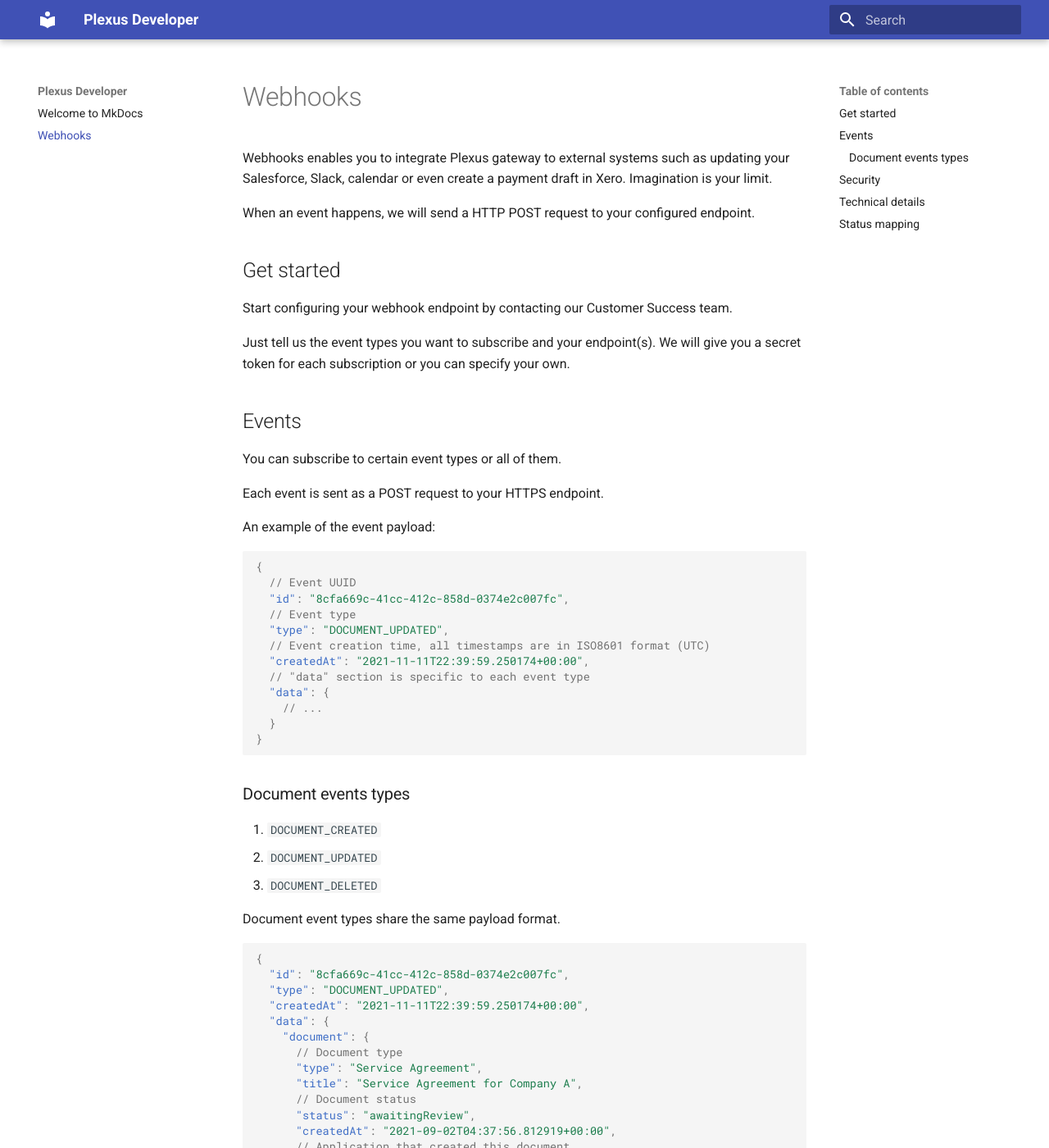
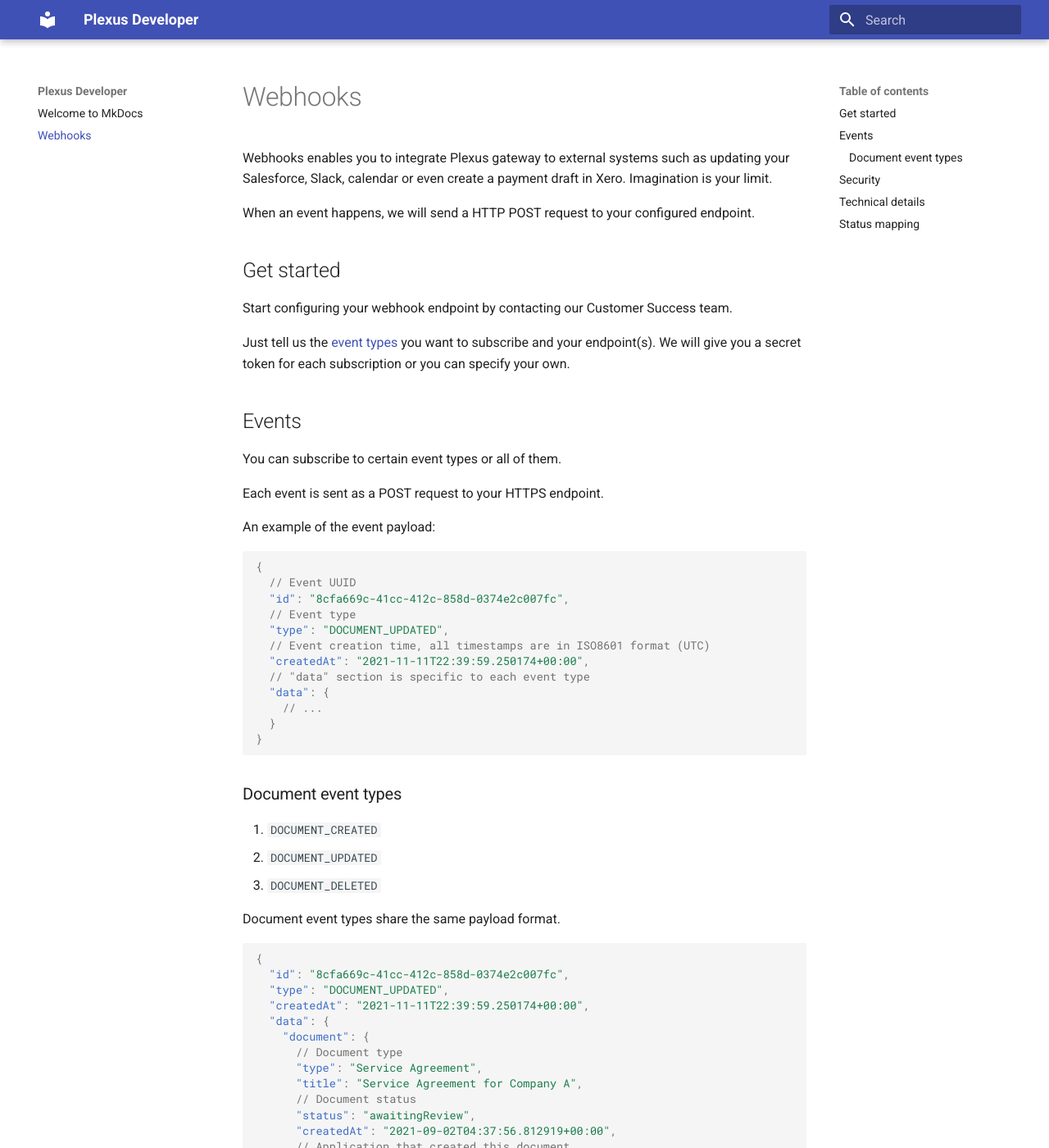
Before and after one commit to Plexlogic/developer, an MkDocs documentation site: the page built from docs/webhooks.md, in a window 1280 px wide and 1400 px high. Shown: the whole window at 82% size. Built offline with MkDocs 1.6.1 and Material for MkDocs 9.7.7, drawn with Linux system fonts in a browser that asks for light colours.

Commit message:
Fix typos

````diff
--- a/docs/webhooks.md
+++ b/docs/webhooks.md
@@ -8,7 +8,7 @@ When an event happens, we will send a HTTP POST request to your configured endpo
 
 Start configuring your webhook endpoint by contacting our Customer Success team.
 
-Just tell us the event types you want to subscribe and your endpoint(s). We will give you a secret token for each subscription or you can specify your own.
+Just tell us the [event types](#events) you want to subscribe and your endpoint(s). We will give you a secret token for each subscription or you can specify your own.
 
 ## Events
 
@@ -33,7 +33,7 @@ An example of the event payload:
 }
 ```
 
-### Document events types
+### Document event types
 
 1. `DOCUMENT_CREATED`
 2. `DOCUMENT_UPDATED`
````
